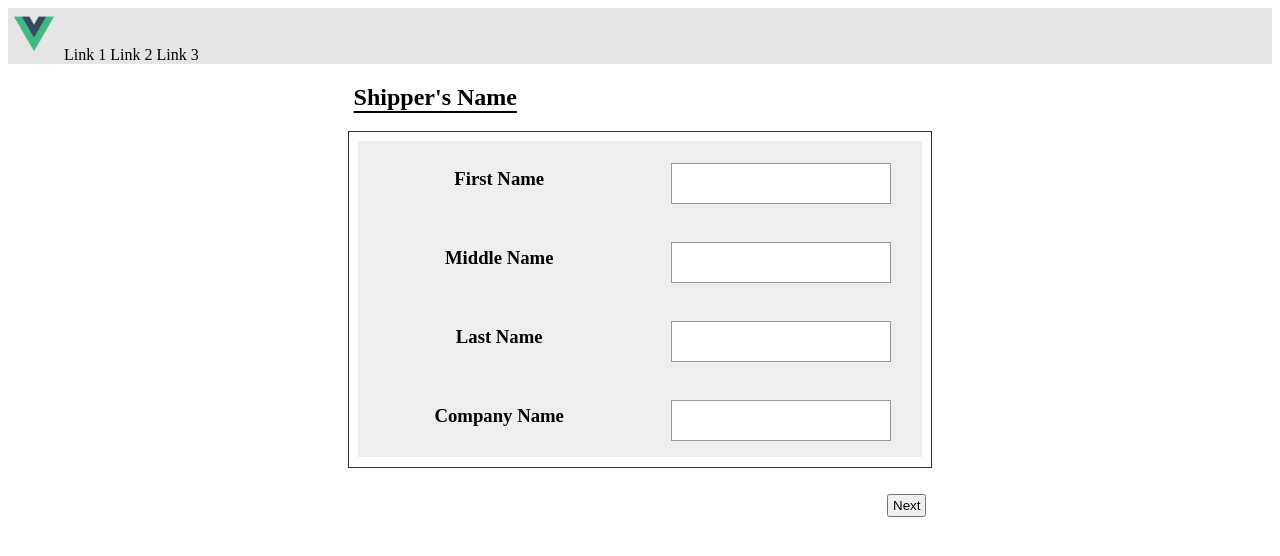
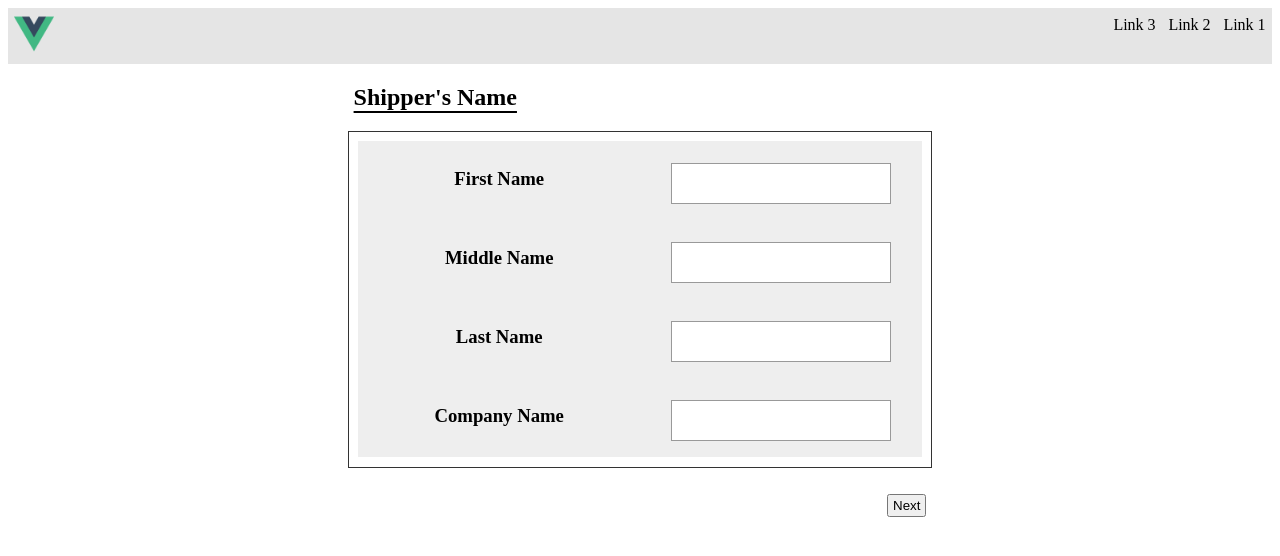
Before and after one commit to blueMesaEngineering/air_waybill_vuejs_frontend, a Vue app: page /#/shipperName in a window 1280 px wide. Shown: the top 556 px of the page. Built offline with nearby package versions, Linux system fonts and the light colour scheme.

Commit message:
Feat: Working on Navbar links

```diff
--- a/src/components/navBar.vue
+++ b/src/components/navBar.vue
@@ -3,13 +3,13 @@
     <span>
       <img src = "../assets/logo.png" style="height: 5vh; width 5vh; margin: .75vh">
     </span>
-    <span>
+    <span style = "padding: 1vh .5vw 1vh .5vw; text-align: center; float: right">
       Link 1
     </span>
-    <span>
+    <span style = "padding: 1vh .5vw 1vh .5vw; text-align: center; float: right">
       Link 2
     </span>
-    <span>
+    <span style = "padding: 1vh .5vw 1vh .5vw; text-align: center; float: right">
       Link 3
     </span>
   </div>
```
